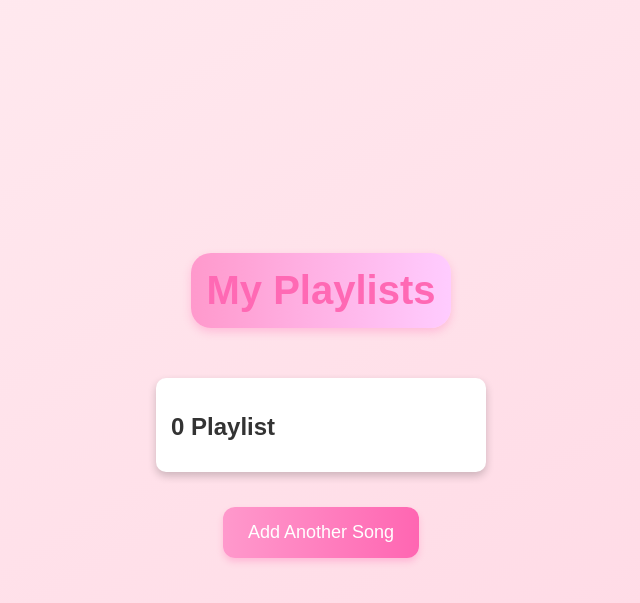
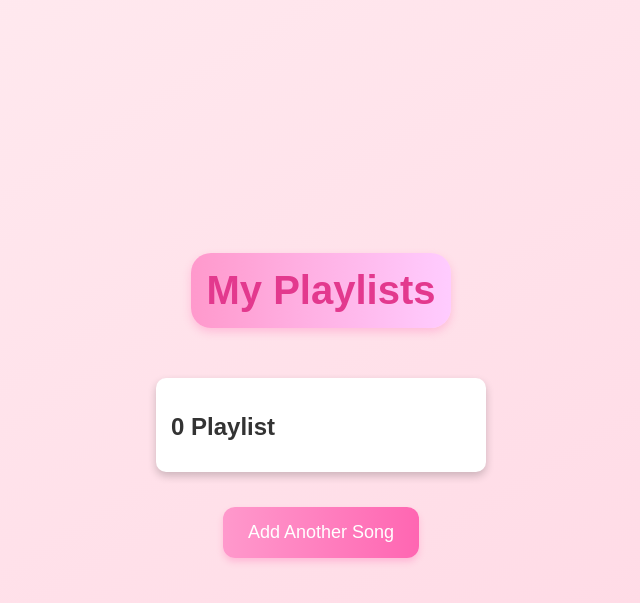
Before and after one commit to Gabby-Moon/Playlist_Organizer, a Node server app: template views/playlist.ejs in a window 1280 px wide. Shown: the top 603 px of the page, without its empty margins (319-959 px from the left). Run offline with Node 20, Linux system fonts and the light colour scheme; the template is opened without the code that fills it: most values are stand-ins (such as "Sample title", 1, 10 or a date in 2020).

Commit message:
change font on plylist styles

```diff
--- a/public/styles/playlist-styles.css
+++ b/public/styles/playlist-styles.css
@@ -15,7 +15,7 @@ body {
 
 /* Page Title */
 h1 {
-    color: #ff69b4;
+    color: #e3398e;
     font-size: 40px;
     background: linear-gradient(to right, #ff99cc, #ffccff);
     padding: 15px;
@@ -41,16 +41,21 @@ h1 {
     text-align: left;
 }
 h2 {
-    margin-bottom: 10px;
-    color: #333;
+margin-bottom: 10px;
+color: #333;
+font-family: "Papyrus", fantasy;
+
 }
 ul {
     list-style: none;
     padding: 0;
+    font-family: "Monaco", monospace;
 }
 li {
     margin: 5px 0;
     font-size: 16px;
+    font-family: "Lucida Console", "Courier New", monospace;
+
 }
 
 /* Buttons */
```
